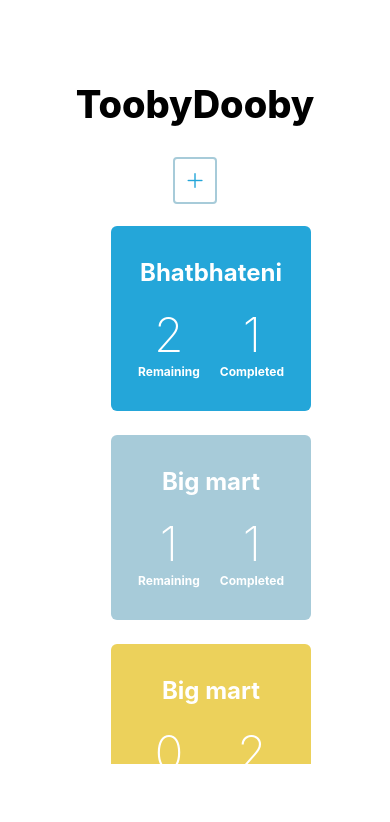
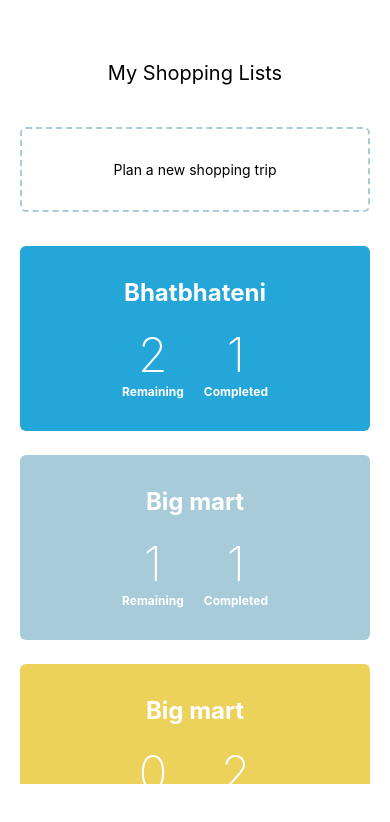
Before and after one commit to shrestharosy/toobydooby, a React Native app: screen / in a window 390 px wide. Shown: the top 822 px of the page. Built offline with nearby package versions, Linux system fonts and the light colour scheme.

Commit message:
feat : Create feature to add shopping list

```diff
--- a/App.js
+++ b/App.js
@@ -1,34 +1,50 @@
-import React from "react";
+import React, { useState } from "react";
 import {
   StyleSheet,
   Text,
   TouchableOpacity,
   View,
   FlatList,
+  Modal,
 } from "react-native";
 import colors from "./src/constants/colors";
 import { AntDesign } from "@expo/vector-icons";
 import mockData from "./src/mock";
 import ListItem from "./src/components/List";
+import CustomModal from "./src/components/CustomModal";
 
 export default function App() {
+  const [isModalVisible, setIsModalVisible] = useState(false);
+
   return (
     <View style={styles.container}>
+      <Modal
+        animationType={"slide"}
+        visible={isModalVisible}
+        onRequestClose={() => setIsModalVisible(false)}
+      >
+        <CustomModal closeModal={() => setIsModalVisible(false)} />
+      </Modal>
       <View style={{ flexDirection: "row" }}>
-        <View style={styles.divider}></View>
-        <Text style={styles.title}>ToobyDooby</Text>
-        <View style={styles.divider}></View>
+        <Text style={styles.title}>My Shopping Lists</Text>
       </View>
+
       <View style={{ marginVertical: 10 }}>
-        <TouchableOpacity style={styles.addButton}>
-          <AntDesign name={"plus"} size={20} color={colors.blue} />
+        <TouchableOpacity
+          // style={styles.addButton}
+          onPress={() => setIsModalVisible(true)}
+        >
+          <View style={styles.addListContainer}>
+            <Text>Plan a new shopping trip</Text>
+          </View>
+          {/* <AntDesign name={"plus"} size={20} color={colors.blue} /> */}
         </TouchableOpacity>
       </View>
 
-      <View style={{ height: 550, paddingLeft: 32 }}>
+      <View style={{ height: 550 }}>
         <FlatList
           data={mockData}
-          keyExtractor={(item) => item.name}
+          keyExtractor={(item, index) => index}
           vertical={true}
           showsVerticalScrollIndicator={false}
           renderItem={({ item }) => <ListItem item={item} />}
@@ -52,11 +68,23 @@
     alignSelf: "center",
   },
   title: {
-    fontSize: 38,
-    fontWeight: "800",
+    fontSize: 20,
+    fontWeight: "400",
     color: colors.li,
     paddingHorizontal: 40,
     paddingBottom: 20,
+  },
+  addListContainer: {
+    paddingVertical: 32,
+    paddingHorizontal: 16,
+    borderRadius: 6,
+    marginHorizontal: 12,
+    marginVertical: 12,
+    alignItems: "center",
+    width: 350,
+    borderWidth: 2,
+    borderColor: colors.lightBlue,
+    borderStyle: "dashed",
   },
   addButton: {
     borderWidth: 2,
--- a/src/components/List/index.js
+++ b/src/components/List/index.js
@@ -1,6 +1,7 @@
 import React from "react";
 import { StyleSheet, Text, View } from "react-native";
 import colors from "../../constants/colors";
+import Card from "../Card";
 
 const ListItem = ({ item }) => {
   const currentCount = item.todos.reduce(
@@ -19,7 +20,7 @@
   );
 
   return (
-    <View style={[styles.container, { backgroundColor: item.color }]}>
+    <Card color={item.color}>
       <Text style={styles.title}>{item.name}</Text>
       <View>
         <View
@@ -38,20 +39,11 @@
           </View>
         </View>
       </View>
-    </View>
+    </Card>
   );
 };
 
 const styles = StyleSheet.create({
-  container: {
-    paddingVertical: 32,
-    paddingHorizontal: 16,
-    borderRadius: 6,
-    marginHorizontal: 12,
-    marginVertical: 12,
-    alignItems: "center",
-    width: 200,
-  },
   title: {
     fontSize: 24,
     fontWeight: "700",
```
